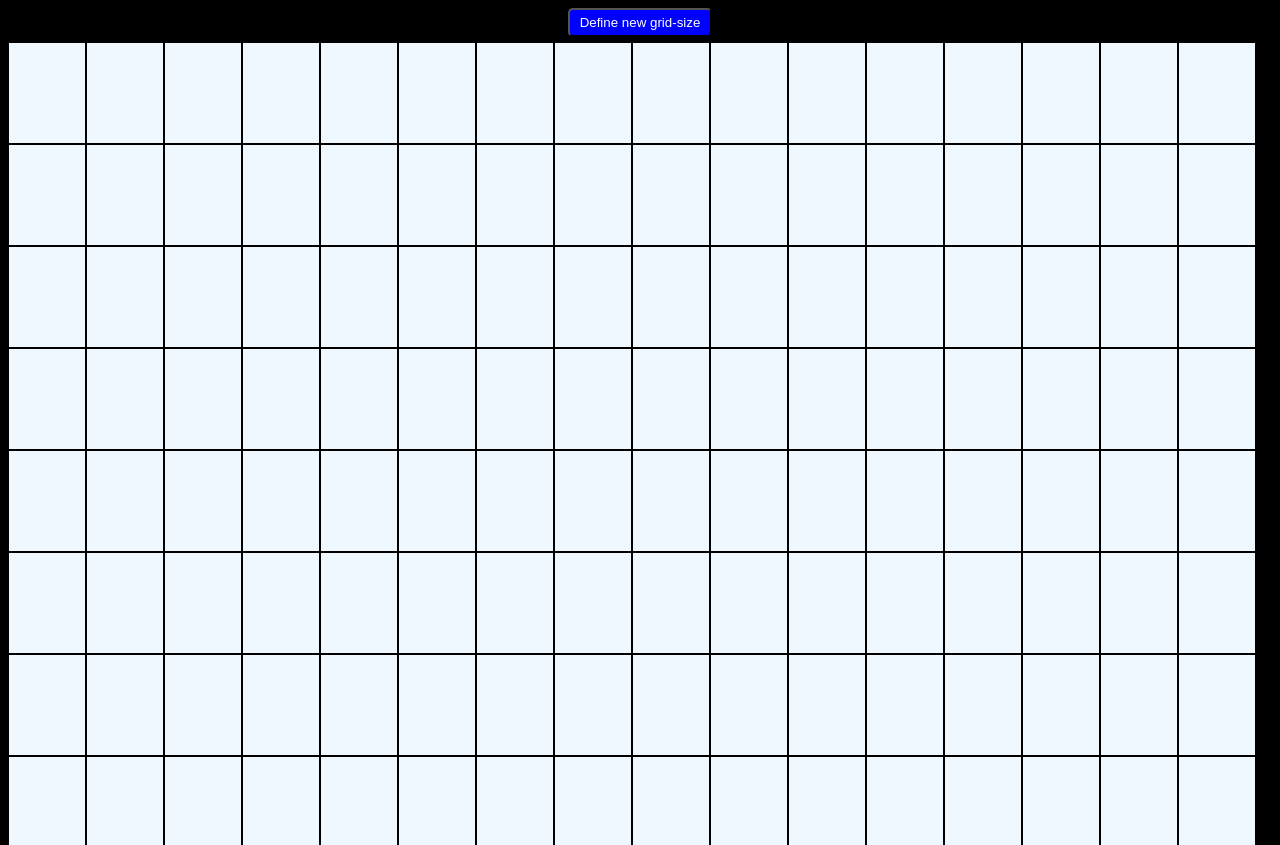
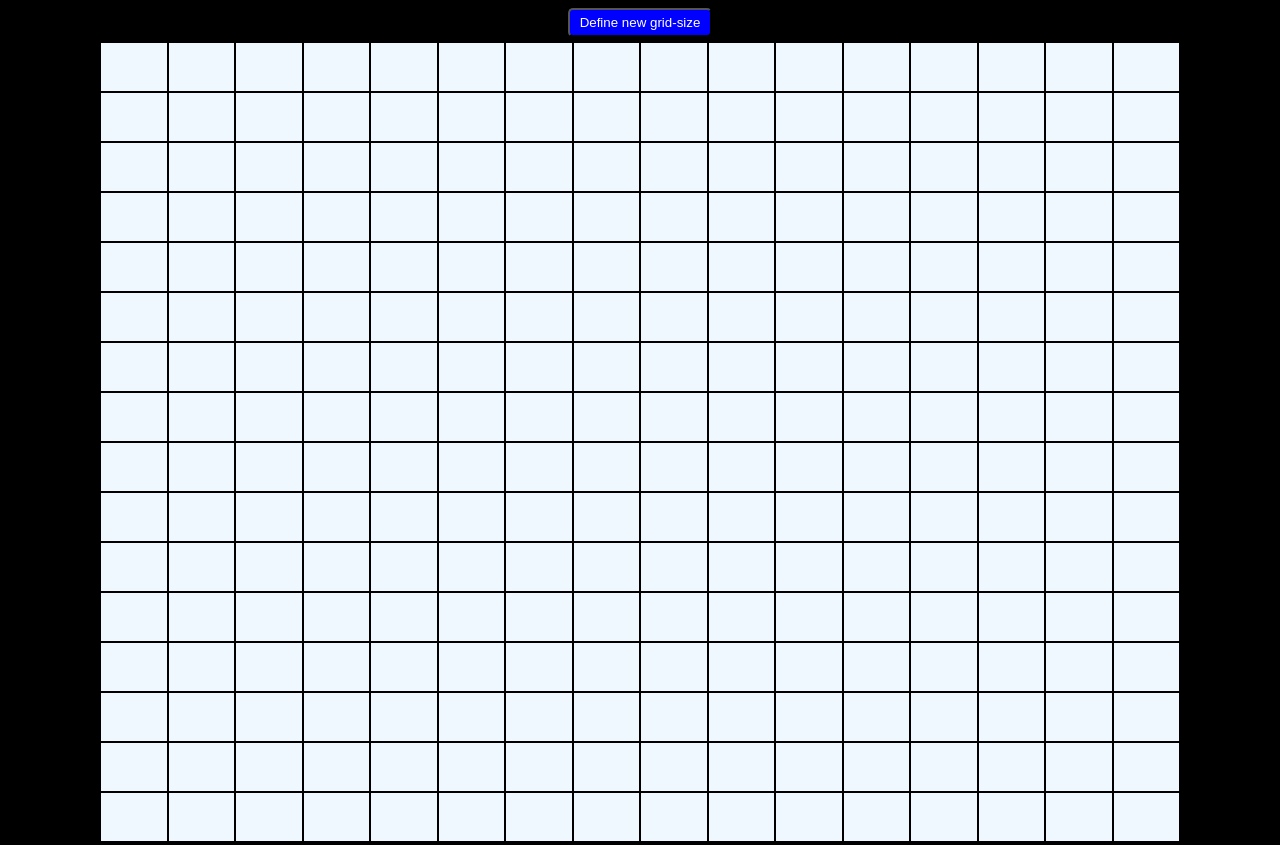
Before and after one commit to enxel/etch-a-sketch, a plain HTML site: page index.html in a window 1280 px wide. Shown: the top 845 px of the page. Drawn offline with Linux system fonts and the light colour scheme.

Commit message:
Fix grid width misalignment

```diff
--- a/script.js
+++ b/script.js
@@ -1,15 +1,24 @@
 const container = document.querySelector(".container");
 let dim = 16;
-const border_width = 2;
-let width = window.innerWidth - dim * border_width * 2;
+const border_width = 1;
 
 window.addEventListener("resize", reestructure);
 
+function setSizes() {
+    container.style.width = `${window.innerWidth - 200}px`;
+    container.style.height = `${window.innerHeight}px`;
+}
+
+function setDims(item) {
+    item.style.width = `${100 / dim}%`;
+    item.style.height = `${100 / dim}%`;
+}
+
 function reestructure() {
-    // console.log(window.innerWidth);
-    width = window.innerWidth - dim * border_width * 2;
+    setSizes();
+
     const divs = Array.from(document.querySelectorAll(".grid-element"));
-    divs.forEach(function (item) {item.style.width = `${width / dim}px`});
+    divs.forEach(function (item) { setDims(item) } );
 }
 
 function hoverChange (e) {
@@ -20,12 +29,16 @@ function hoverChange (e) {
 }
 
 function resizer() {
-    dim = getSizeValue();
+    let n = getSizeValue();
 
-    const divs = Array.from(document.querySelectorAll(".grid-element"));
-    divs.forEach(function (item) {item.remove()});
+    if (n !== dim) {
+        dim = n;
 
-    gridify();
+        const divs = Array.from(document.querySelectorAll(".grid-element"));
+        divs.forEach(function (item) {item.remove()});
+
+        gridify();
+    }
 }
 
 function getSizeValue() {
@@ -34,6 +47,9 @@ function getSizeValue() {
     do {
         answer = parseInt(prompt("Input the new size for the grid: "));
         if (1 <= answer && answer <= 100) {
+            break;
+        } else if (isNaN(answer)) {
+            answer = dim;
             break;
         } else {
             alert("Incorrect value!");
@@ -44,13 +60,15 @@ function getSizeValue() {
 }
 
 function gridify() {
+    setSizes();
+
     for (let i = 0; i < dim * dim; i++) {
         const div = document.createElement("div");
         div.classList.toggle("grid-element");
         div.classList.toggle("unhovered-element");
         div.addEventListener("mouseenter", hoverChange);
-        div.style.width = `${width / dim}px`;
-        div.style.height = "100px";
+
+        setDims(div);
         container.appendChild(div);
     }
 }
--- a/style.css
+++ b/style.css
@@ -1,6 +1,9 @@
 body {
     background-color: black;
-    text-align: center;
+    display: flex;
+    flex-direction: column;
+    justify-content: flex-start;
+    align-items: center;
 }
 
 .container {
@@ -10,6 +13,8 @@ body {
 
 .grid-element {
     border: 1px solid black;
+    flex: auto;
+    box-sizing: border-box;
 }
 
 .unhovered-element {
```
